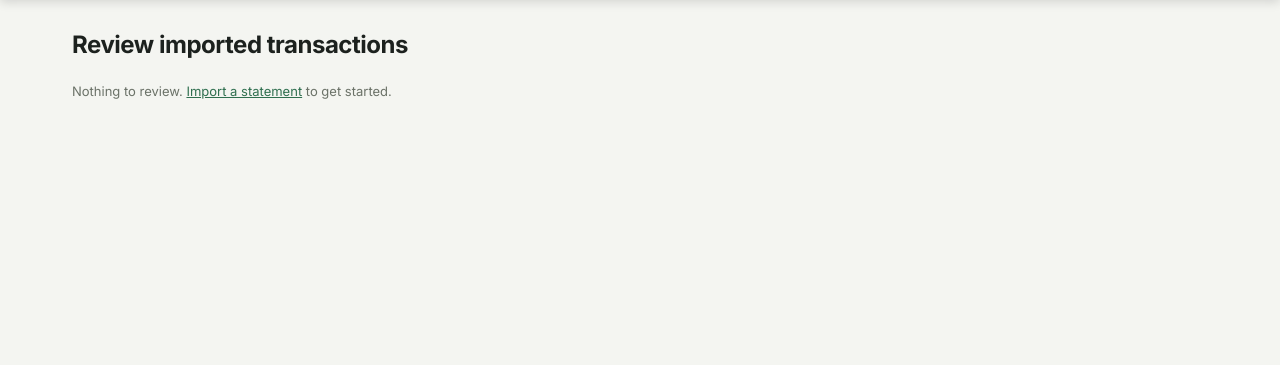
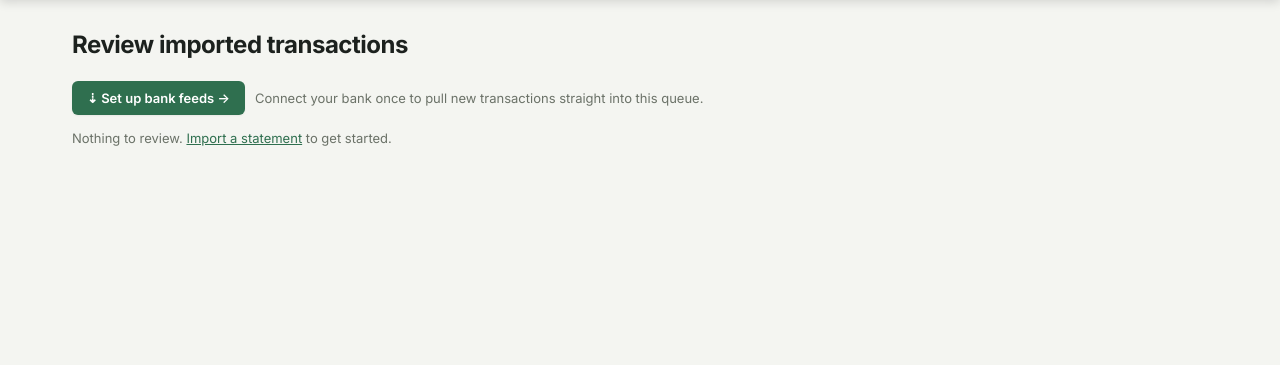
Before and after one commit to outlierworkshop/shopbooks, a FastAPI app: page /review in a window 1280 px wide. Shown: the part 55-420 px from the top of the page. Run offline with FastAPI, Linux system fonts and the light colour scheme; data comes from the database, SQL or seed files in the repository; data that the repository does not hold is empty.

Commit message:
Review feeds control: always visible, adapts to connection state
The button was gated on feeds.connected, so it was invisible until a SimpleFIN
feed was connected. Now the control always shows: "⇣ Get bank feeds" (fetch)
when connected, or a "⇣ Set up bank feeds →" link to Settings#feeds when not —
so it always points to a useful next step instead of a dead click.

Co-Authored-By: Claude Opus 4.8 <noreply@anthropic.com>

```diff
--- a/templates/review.html
+++ b/templates/review.html
@@ -4,14 +4,17 @@
 <h1>Review imported transactions</h1>
 {% if note %}<p class="note">{{ note }}</p>{% endif %}
 {% if err %}<p class="error">{{ err }}</p>{% endif %}
-{% if feeds_connected %}
 <div class="toolbar" style="margin-bottom:10px">
+  {% if feeds_connected %}
   <form class="inline" method="post" action="/feeds/fetch">
     <button type="submit">⇣ Get bank feeds</button></form>
   <span class="muted">Pull new transactions from your connected banks into this queue
     (<a href="/settings#feeds">manage feeds</a>).</span>
+  {% else %}
+  <a class="btn" href="/settings#feeds">⇣ Set up bank feeds →</a>
+  <span class="muted">Connect your bank once to pull new transactions straight into this queue.</span>
+  {% endif %}
 </div>
-{% endif %}
 {% if not items %}
 <p class="muted">Nothing to review. <a href="/import">Import a statement</a> to get started.</p>
 {% else %}
```
